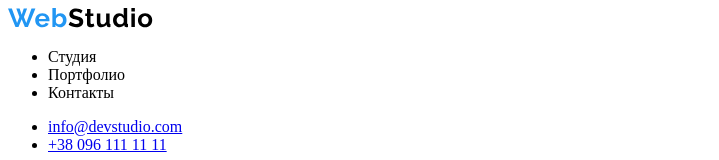
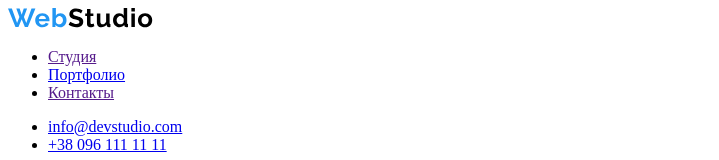
Before and after one commit to basyan68/goit-markup-hw-01, a plain HTML site: page index.html in a window 1280 px wide. Shown: the top 160 px of the page, without its empty margins (0-719 px from the left). Drawn offline with Linux system fonts and the light colour scheme.

Commit message:
Изменил ссылки в шапке

```diff
--- a/index.html
+++ b/index.html
@@ -11,9 +11,9 @@
         <a href=""></a><img src="./images/WebStudio.svg" alt="">
         <nav>
             <ul>
-                <li> <a href=""></a> Студия</li>
-                <li> <a href=""></a> Портфолио</li>
-                <li> <a href=""></a> Контакты</li>
+                <li> <a href="">Студия</a></li>
+                <li> <a href="/portfolio.html">Портфолио</a></li>
+                <li> <a href="">Контакты</a></li>
             </ul>
         </nav>
         <ul>
```
Also changed, not shown: portfolio.html (added).
